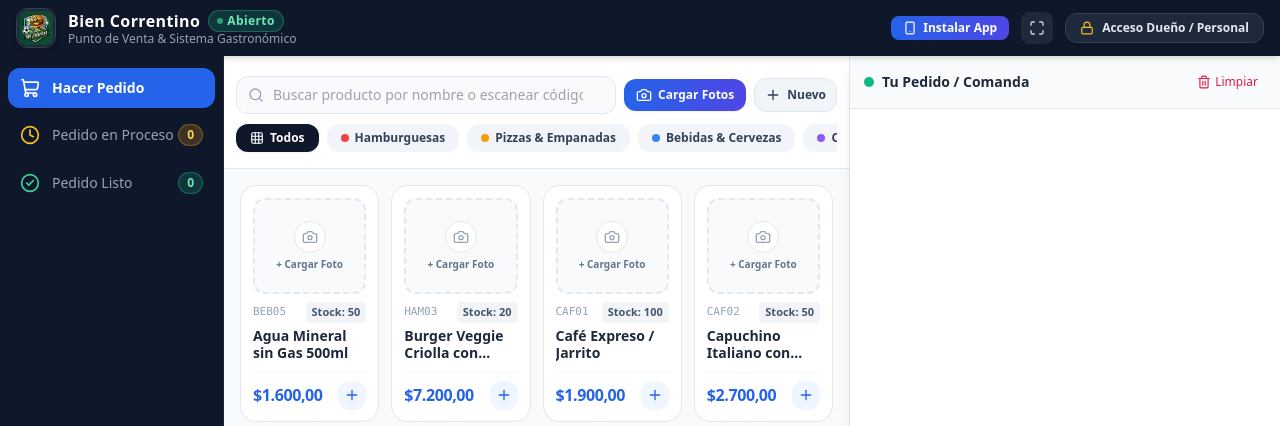
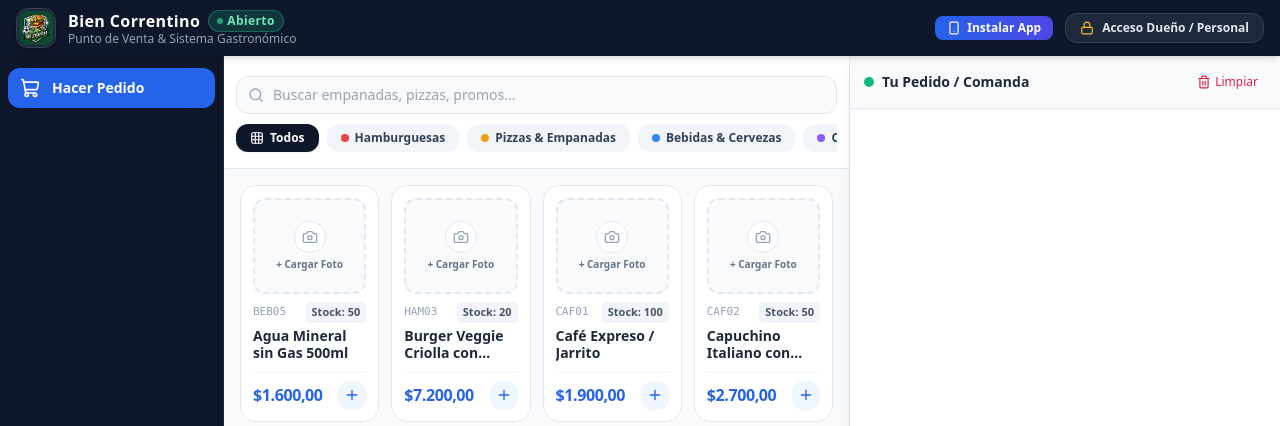
Before and after one commit to facundolo223-ai/bienco, a Flask app: page / in a window 1280 px wide. Shown: the top 426 px of the page. Run offline with Flask 3, Linux system fonts and the light colour scheme; data comes from the database, SQL or seed files in the repository; data that the repository does not hold is empty; some libraries are stand-ins or nearby versions.

Commit message:
Modo cliente limpio: solo hacer pedido, enviar por whatsapp y descargar app. Opciones de gestion reservadas con login

```diff
--- a/templates/index.html
+++ b/templates/index.html
@@ -220,11 +220,11 @@
                 <span id="clock-manual-badge" class="hidden text-[10px] bg-amber-500/20 text-amber-300 border border-amber-500/40 px-1 py-0.2 rounded font-sans font-bold">Manual</span>
             </div>
 
-            <!-- Atajos & Pantalla completa -->
+            <!-- Atajos & Pantalla completa (Solo personal) -->
             <button onclick="openShortcutsModal()" title="Ver Atajos de Teclado" class="staff-only hidden p-2 rounded-lg bg-slate-800 hover:bg-slate-700 text-slate-300 hover:text-white transition">
                 <i data-lucide="keyboard" class="w-4 h-4"></i>
             </button>
-            <button onclick="toggleFullscreen()" title="Pantalla Completa (F11)" class="p-2 rounded-lg bg-slate-800 hover:bg-slate-700 text-slate-300 hover:text-white transition">
+            <button onclick="toggleFullscreen()" title="Pantalla Completa (F11)" class="staff-only hidden p-2 rounded-lg bg-slate-800 hover:bg-slate-700 text-slate-300 hover:text-white transition">
                 <i data-lucide="maximize" class="w-4 h-4"></i>
             </button>
 
@@ -237,20 +237,26 @@
 
         <!-- Controles Móviles en el Header (md:hidden) -->
         <div class="flex md:hidden items-center space-x-1.5">
-            <!-- Botón Móvil: En Proceso -->
-            <button onclick="navigateToOrdersStatus('process')" class="flex items-center gap-1 px-2 py-1.5 rounded-xl bg-slate-800 text-amber-400 border border-slate-700 text-xs font-bold" title="Pedidos en Proceso">
+            <!-- Botón Móvil: En Proceso (Solo personal) -->
+            <button onclick="navigateToOrdersStatus('process')" class="staff-only hidden flex items-center gap-1 px-2 py-1.5 rounded-xl bg-slate-800 text-amber-400 border border-slate-700 text-xs font-bold" title="Pedidos en Proceso">
                 <i data-lucide="clock" class="w-3.5 h-3.5"></i>
                 <span id="badge-orders-process-mob" class="text-[10px] bg-amber-500/20 text-amber-300 px-1 rounded-full">0</span>
             </button>
 
-            <!-- Botón Móvil: Listos -->
-            <button onclick="navigateToOrdersStatus('ready')" class="flex items-center gap-1 px-2 py-1.5 rounded-xl bg-slate-800 text-emerald-400 border border-slate-700 text-xs font-bold" title="Pedidos Listos">
+            <!-- Botón Móvil: Listos (Solo personal) -->
+            <button onclick="navigateToOrdersStatus('ready')" class="staff-only hidden flex items-center gap-1 px-2 py-1.5 rounded-xl bg-slate-800 text-emerald-400 border border-slate-700 text-xs font-bold" title="Pedidos Listos">
                 <i data-lucide="check-circle-2" class="w-3.5 h-3.5"></i>
                 <span id="badge-orders-ready-mob" class="text-[10px] bg-emerald-500/20 text-emerald-300 px-1 rounded-full">0</span>
             </button>
 
+            <!-- Botón Móvil: Descargar App (Visible para Clientes) -->
+            <button onclick="openMobileAppModal()" id="header-app-btn-mobile" class="flex items-center gap-1 px-2.5 py-1.5 rounded-xl bg-slate-800 hover:bg-slate-700 border border-slate-700 text-amber-400 text-xs font-bold shadow-sm" title="Descargar o Instalar App en el Celular">
+                <i data-lucide="download" class="w-3.5 h-3.5 text-amber-400"></i>
+                <span>App</span>
+            </button>
+
             <!-- Botón Login Móvil para Clientes -->
-            <button onclick="openUserLoginModal()" id="header-login-btn-mobile" class="flex items-center gap-1 px-2.5 py-1.5 rounded-xl bg-gradient-to-r from-blue-600 to-indigo-600 text-white text-xs font-bold shadow-sm">
+            <button onclick="openUserLoginModal()" id="header-login-btn-mobile" class="flex items-center gap-1 px-2.5 py-1.5 rounded-xl bg-gradient-to-r from-blue-600 to-indigo-600 text-white text-xs font-bold shadow-sm" title="Acceso Dueño y Empleados">
                 <i data-lucide="lock" class="w-3.5 h-3.5"></i>
                 <span>Login</span>
             </button>
@@ -266,8 +272,8 @@
                 </button>
             </div>
 
-            <!-- Botón Más Opciones / Menú Rápido Móvil -->
-            <button onclick="openMobileMoreMenu()" title="Menú de Opciones" class="p-1.5 rounded-lg bg-slate-800 text-slate-200 hover:text-white transition border border-slate-700">
+            <!-- Botón Más Opciones / Menú Rápido Móvil (Solo personal) -->
+            <button onclick="openMobileMoreMenu()" title="Menú de Opciones" class="staff-only hidden p-1.5 rounded-lg bg-slate-800 text-slate-200 hover:text-white transition border border-slate-700">
                 <i data-lucide="more-vertical" class="w-5 h-5"></i>
             </button>
         </div>
@@ -276,8 +282,8 @@
     <!-- CONTENEDOR PRINCIPAL: SIDEBAR + VISTAS -->
     <div class="flex flex-1 overflow-hidden">
 
-        <!-- SIDEBAR DE NAVEGACIÓN (Desktop: md:flex, Mobile: hidden) -->
-        <nav class="hidden md:flex w-20 lg:w-56 bg-slate-900 border-r border-slate-800 flex-col justify-between py-3 flex-shrink-0 z-20">
+        <!-- SIDEBAR DE NAVEGACIÓN (Desktop: solo visible para personal logueado) -->
+        <nav id="main-sidebar" class="staff-only hidden md:flex w-20 lg:w-56 bg-slate-900 border-r border-slate-800 flex-col justify-between py-3 flex-shrink-0 z-20">
             <div class="space-y-1.5 px-2">
                 <!-- POS Mostrador / Pedidos de Clientes (Siempre visible) -->
                 <button onclick="navigateTo('pos')" id="nav-pos" class="nav-item w-full flex items-center gap-3 px-3 py-2.5 rounded-xl text-sm font-medium transition text-white bg-blue-600 shadow-sm">
@@ -285,8 +291,8 @@
                     <span class="hidden lg:inline font-bold">Hacer Pedido</span>
                 </button>
 
-                <!-- Pedido en Proceso (Público / Clientes / Personal) -->
-                <button onclick="navigateToOrdersStatus('process')" id="nav-orders-process" class="nav-item w-full flex items-center justify-between px-3 py-2.5 rounded-xl text-sm font-medium transition text-slate-400 hover:text-slate-200 hover:bg-slate-800/80">
+                <!-- Pedido en Proceso (Solo personal) -->
+                <button onclick="navigateToOrdersStatus('process')" id="nav-orders-process" class="staff-only hidden nav-item w-full flex items-center justify-between px-3 py-2.5 rounded-xl text-sm font-medium transition text-slate-400 hover:text-slate-200 hover:bg-slate-800/80">
                     <div class="flex items-center gap-3">
                         <i data-lucide="clock" class="w-5 h-5 flex-shrink-0 text-amber-400"></i>
                         <span class="hidden lg:inline">Pedido en Proceso</span>
@@ -294,8 +300,8 @@
                     <span id="badge-orders-process" class="text-xs bg-amber-500/20 text-amber-300 border border-amber-400/30 font-bold px-2 py-0.5 rounded-full">0</span>
                 </button>
 
-                <!-- Pedido Listo (Público / Clientes / Personal) -->
-                <button onclick="navigateToOrdersStatus('ready')" id="nav-orders-ready" class="nav-item w-full flex items-center justify-between px-3 py-2.5 rounded-xl text-sm font-medium transition text-slate-400 hover:text-slate-200 hover:bg-slate-800/80">
+                <!-- Pedido Listo (Solo personal) -->
+                <button onclick="navigateToOrdersStatus('ready')" id="nav-orders-ready" class="staff-only hidden nav-item w-full flex items-center justify-between px-3 py-2.5 rounded-xl text-sm font-medium transition text-slate-400 hover:text-slate-200 hover:bg-slate-800/80">
                     <div class="flex items-center gap-3">
                         <i data-lucide="check-circle-2" class="w-5 h-5 flex-shrink-0 text-emerald-400"></i>
                         <span class="hidden lg:inline">Pedido Listo</span>
@@ -388,8 +394,8 @@
                 <div class="flex-1 flex flex-col h-full overflow-hidden border-r border-slate-200">
                     <!-- Barra de Categorías y Buscador -->
                     <div class="bg-white p-3 border-b border-slate-200 space-y-2 shadow-sm">
-                        <!-- PESTAÑAS MÓVILES DESTACADAS (Solo visible en Celulares: Hacer Pedido | En Proceso | Pedido Listo) -->
-                        <div class="flex md:hidden bg-slate-900 p-1 rounded-2xl border border-slate-800 gap-1 shadow-inner">
+                        <!-- PESTAÑAS MÓVILES DESTACADAS (Solo visible para personal logueado) -->
+                        <div class="staff-only hidden flex md:hidden bg-slate-900 p-1 rounded-2xl border border-slate-800 gap-1 shadow-inner">
                             <button onclick="navigateTo('pos')" id="mob-top-tab-pos"
                                 class="flex-1 py-2 px-2 rounded-xl text-xs font-black flex items-center justify-center gap-1.5 transition bg-blue-600 text-white shadow-sm">
                                 <i data-lucide="shopping-cart" class="w-3.5 h-3.5"></i>
@@ -413,20 +419,20 @@
                             <!-- Buscador en tiempo real y Lector de Códigos -->
                             <div class="relative flex-1">
                                 <i data-lucide="search" class="w-4 h-4 text-slate-400 absolute left-3 top-1/2 -translate-y-1/2"></i>
-                                <input type="text" id="pos-search-input" placeholder="Buscar producto por nombre o escanear código de barras (F2)..."
+                                <input type="text" id="pos-search-input" placeholder="Buscar empanadas, pizzas, promos..."
                                     class="w-full pl-9 pr-8 py-2 bg-slate-50 border border-slate-200 rounded-xl text-sm focus:outline-none focus:ring-2 focus:ring-blue-500 focus:bg-white transition"
                                     autocomplete="off">
                                 <button onclick="clearPosSearch()" id="pos-search-clear" class="hidden absolute right-2.5 top-1/2 -translate-y-1/2 text-slate-400 hover:text-slate-600">
                                     <i data-lucide="x" class="w-4 h-4"></i>
                                 </button>
                             </div>
-                            <!-- Botón Cargar Fotos (Productos y Promociones) -->
-                            <button onclick="openPhotoManagerModal()" id="pos-btn-photo-manager" title="Cargar y Gestionar Fotos de Productos y Promociones" class="p-2 bg-gradient-to-r from-blue-600 to-indigo-600 hover:from-blue-500 hover:to-indigo-500 text-white rounded-xl shadow-sm transition flex items-center gap-1.5 text-xs font-bold px-3 active:scale-95 flex-shrink-0">
+                            <!-- Botón Cargar Fotos (Solo personal logueado) -->
+                            <button onclick="openPhotoManagerModal()" id="pos-btn-photo-manager" title="Cargar y Gestionar Fotos de Productos y Promociones" class="staff-only hidden p-2 bg-gradient-to-r from-blue-600 to-indigo-600 hover:from-blue-500 hover:to-indigo-500 text-white rounded-xl shadow-sm transition flex items-center gap-1.5 text-xs font-bold px-3 active:scale-95 flex-shrink-0">
                                 <i data-lucide="camera" class="w-4 h-4"></i>
                                 <span class="hidden sm:inline">Cargar Fotos</span>
                             </button>
-                            <!-- Botón agregar producto rápido -->
-                            <button onclick="openProductModal()" id="pos-btn-new-product" title="Crear Producto o Promoción Nueva" class="p-2 bg-slate-100 hover:bg-blue-50 hover:text-blue-600 text-slate-700 rounded-xl border border-slate-200 transition flex items-center gap-1.5 text-xs font-semibold px-2.5 active:scale-95 flex-shrink-0">
+                            <!-- Botón agregar producto rápido (Solo personal logueado) -->
+                            <button onclick="openProductModal()" id="pos-btn-new-product" title="Crear Producto o Promoción Nueva" class="staff-only hidden p-2 bg-slate-100 hover:bg-blue-50 hover:text-blue-600 text-slate-700 rounded-xl border border-slate-200 transition flex items-center gap-1.5 text-xs font-semibold px-2.5 active:scale-95 flex-shrink-0">
                                 <i data-lucide="plus" class="w-4 h-4"></i>
                                 <span class="hidden sm:inline">Nuevo</span>
                             </button>
@@ -2596,8 +2602,8 @@
         </div>
     </div>
 
-    <!-- ==================== BARRA DE NAVEGACIÓN INFERIOR MÓVIL (Fixed Bottom - Siempre Visible en Celulares) ==================== -->
-    <nav id="bottom-nav-mobile" class="md:hidden fixed bottom-0 left-0 right-0 h-16 bg-slate-900 border-t border-slate-800 flex items-center justify-around z-40 px-1 safe-bottom shadow-2xl">
+    <!-- ==================== BARRA DE NAVEGACIÓN INFERIOR MÓVIL (Solo visible para personal logueado) ==================== -->
+    <nav id="bottom-nav-mobile" class="staff-only hidden md:hidden fixed bottom-0 left-0 right-0 h-16 bg-slate-900 border-t border-slate-800 flex items-center justify-around z-40 px-1 safe-bottom shadow-2xl">
         <!-- Tab 1: Hacer Pedido / Catálogo -->
         <button onclick="navigateTo('pos')" id="mob-nav-pos" class="flex-1 flex flex-col items-center justify-center py-1 text-blue-500 transition">
             <div class="relative">
@@ -2606,8 +2612,8 @@
             <span class="text-[10px] font-bold mt-1">Hacer Pedido</span>
         </button>
 
-        <!-- Tab 2: Pedido en Proceso -->
-        <button onclick="navigateToOrdersStatus('process')" id="mob-nav-process" class="flex-1 flex flex-col items-center justify-center py-1 text-slate-400 hover:text-slate-200 transition">
+        <!-- Tab 2: Pedido en Proceso (Personal) -->
+        <button onclick="navigateToOrdersStatus('process')" id="mob-nav-process" class="staff-only hidden flex-1 flex flex-col items-center justify-center py-1 text-slate-400 hover:text-slate-200 transition">
             <div class="relative">
                 <i data-lucide="clock" class="w-5 h-5 text-amber-400"></i>
                 <span id="mob-badge-orders-process" class="absolute -top-1.5 -right-2 text-[9px] bg-amber-500 text-slate-950 font-black px-1 rounded-full">0</span>
@@ -2615,8 +2621,8 @@
             <span class="text-[10px] font-bold mt-1">En Proceso</span>
         </button>
 
-        <!-- Tab 3: Pedido Listo -->
-        <button onclick="navigateToOrdersStatus('ready')" id="mob-nav-ready" class="flex-1 flex flex-col items-center justify-center py-1 text-slate-400 hover:text-slate-200 transition">
+        <!-- Tab 3: Pedido Listo (Personal) -->
+        <button onclick="navigateToOrdersStatus('ready')" id="mob-nav-ready" class="staff-only hidden flex-1 flex flex-col items-center justify-center py-1 text-slate-400 hover:text-slate-200 transition">
             <div class="relative">
                 <i data-lucide="check-circle-2" class="w-5 h-5 text-emerald-400"></i>
                 <span id="mob-badge-orders-ready" class="absolute -top-1.5 -right-2 text-[9px] bg-emerald-500 text-slate-950 font-black px-1 rounded-full">0</span>
@@ -3148,6 +3154,6 @@
     </div>
 
     <!-- Script de lógica de la aplicación -->
-    <script src="/static/js/app.js?v=20261014_2"></script>
+    <script src="/static/js/app.js?v=20261014_4"></script>
 </body>
 </html>
```
Also changed, not shown: static/sw.js (+53 -4 lines), static/js/app.js, 1 other file.
